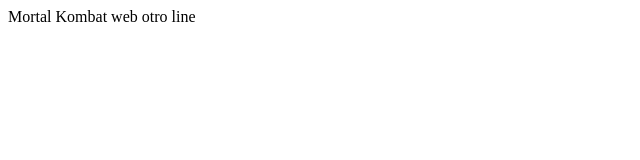
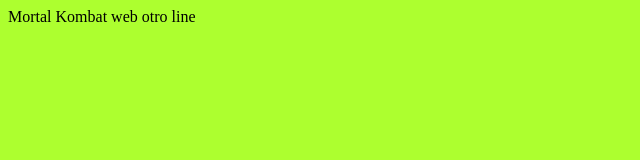
Before and after one commit to ezequielest/mortalKombat, a plain HTML site: page index.html in a window 1280 px wide. Shown: the whole page, without its empty margins (0-640 px from the left). Drawn offline with Linux system fonts and the light colour scheme.

Commit message:
agrego css

```diff
--- /dev/null
+++ b/css/index.css
@@ -0,0 +1,3 @@
+body{
+    background-color: greenyellow;
+}
--- a/index.html
+++ b/index.html
@@ -4,6 +4,7 @@
     <meta charset="UTF-8">
     <meta name="viewport" content="width=device-width, initial-scale=1.0">
     <title>Document</title>
+    <link rel="stylesheet" href="css/index.css">
 </head>
 <body>
     Mortal Kombat web
```
